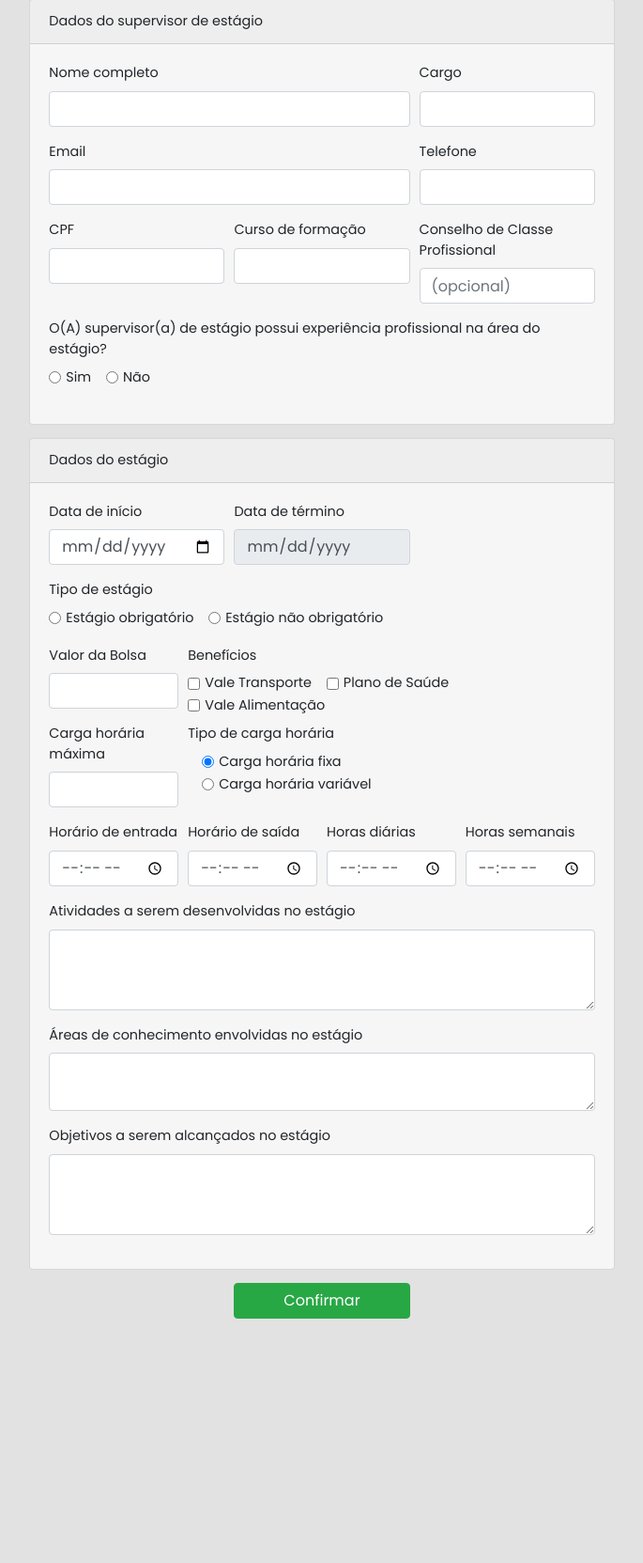
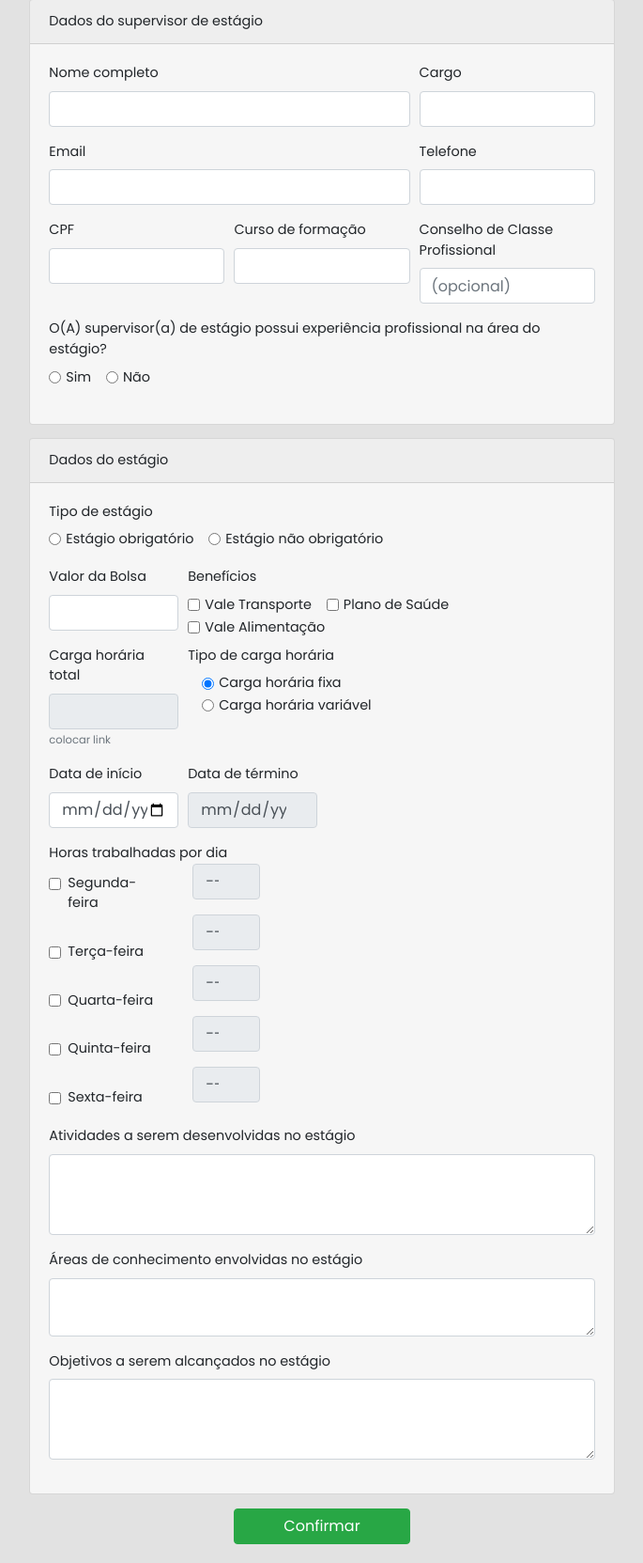
Before and after one commit to MarcosVMoreira/SistemaDeEstagio, a PHP site: page /formulario.php in a window 1280 px wide. Shown: the part 1709-3372 px from the top of the page at 94% size, without its empty margins (422-1107 px from the left). Before the commit the page ends 3112 px from the top, so only its background shows below. Run offline with PHP 8.4, Linux system fonts and the light colour scheme; some libraries are stand-ins or nearby versions.

Commit message:
Update: correção horários formulário

```diff
--- a/formulario.php
+++ b/formulario.php
@@ -459,22 +459,7 @@
                     </div>
                     <div class="card-body">
 
-                        <div class="form-row">
-                            <div class="col-sm-12 col-md-4">
-                                <div class="form-group">
-                                    <label for="inputDataInicioEstagio">Data de início</label>
-                                    <input type="date" class="form-control" id="inputDataInicioEstagio" required>
-                                </div>
-                            </div>
 
-                            <div class="col-sm-12 col-md-4">
-                                <div class="form-group">
-                                    <label for="inputDataFimEstagio">Data de término</label>
-                                    <input type="date" class="form-control" id="inputDataFimEstagio" disabled>
-                                </div>
-                            </div>
-
-                        </div>
 
                         <div class="form-row">
                             <div class="col-md-4">
@@ -531,8 +516,9 @@
                         <div class="form-row">
                             <div class="col-sm-12 col-md-3">
                                 <div class="form-group">
-                                    <label for="inputCargaHorariaMax">Carga horária máxima</label>
-                                    <input type="text" class="form-control" id="inputCargaHorariaMax">
+                                    <label for="inputCargaHorariaMax">Carga horária total</label>
+                                    <input type="text" class="form-control" id="inputCargaHorariaMax" disabled>
+                                    <small class="help-block text-muted">colocar link</small>
                                 </div>
                             </div>
                             <div class="col-sm-12 col-md-7">
@@ -554,6 +540,80 @@
                             </div>
                         </div>
 
+                        <div class="form-row">
+                            <div class="col-sm-12 col-md-3">
+                                <div class="form-group">
+                                    <label for="inputDataInicioEstagio">Data de início</label>
+                                    <input type="date" class="form-control" id="inputDataInicioEstagio" required>
+                                </div>
+                            </div>
+
+                            <div class="col-sm-12 col-md-3">
+                                <div class="form-group">
+                                    <label for="inputDataFimEstagio">Data de término</label>
+                                    <input type="date" class="form-control" id="inputDataFimEstagio" disabled>
+                                </div>
+                            </div>
+                        </div>
+
+                        <div class="row">
+                            <div class="col-sm-12 col-md-6">Horas trabalhadas por dia</div>
+                        </div>
+
+                        <div class="row">
+                            <div class="col-sm-12 col-md-3" style="margin-bottom: 10px;">
+                                <div class="form-check" style="margin-bottom: 10px; margin-top: 10px;">
+                                    <input class="form-check-input" type="checkbox" value="" id="checkSegunda">
+                                    <label class="form-check-label" for="defaultCheck1">
+                                        Segunda-feira
+                                    </label>
+                                </div>
+                                <div class="form-check" style="margin-bottom: 10px; margin-top: 30px;">
+                                    <input class="form-check-input" type="checkbox" value="" id="checkTerca">
+                                    <label class="form-check-label" for="defaultCheck1">
+                                        Terça-feira
+                                    </label>
+                                </div>
+                                <div class="form-check" style="margin-bottom: 10px; margin-top: 30px;">
+                                    <input class="form-check-input" type="checkbox" value="" id="checkQuarta">
+                                    <label class="form-check-label" for="defaultCheck1">
+                                        Quarta-feira
+                                    </label>
+                                </div>
+                                <div class="form-check" style="margin-bottom: 10px; margin-top: 30px;">
+                                    <input class="form-check-input" type="checkbox" value="" id="checkQuinta">
+                                    <label class="form-check-label" for="defaultCheck1">
+                                        Quinta-feira
+                                    </label>
+                                </div>
+                                <div class="form-check" style="margin-bottom: 10px; margin-top: 30px;">
+                                    <input class="form-check-input" type="checkbox" value="" id="checkSexta">
+                                    <label class="form-check-label" for="defaultCheck1">
+                                        Sexta-feira
+                                    </label>
+                                </div>
+                            </div>
+                            <div id="horarioEntrada" class="col-sm-12 col-md-2">
+                                <div class="form-group">
+                                    <input type="time" class="form-control" id="horasSegunda" disabled>
+                                </div>
+                                <div class="form-group">
+                                    <input type="time" class="form-control" id="horasTerca" disabled>
+                                </div>
+                                <div class="form-group">
+                                    <input type="time" class="form-control" id="horasQuarta" disabled>
+                                </div>
+                                <div class="form-group">
+                                    <input type="time" class="form-control" id="horasQuinta" disabled>
+                                </div>
+                                <div class="form-group">
+                                    <input type="time" class="form-control" id="horasSexta" disabled>
+                                </div>
+                            </div>
+                        </div>
+
+
+                        <!--
                         <div class="form-row" id="divHorarios">
                             <div id="horarioEntrada" class="col-sm-12 col-md-3">
                                 <div class="form-group">
@@ -583,6 +643,7 @@
                                 </div>
                             </div>
                         </div>
+                        -->
 
                         <div id="divSeguro1" class="form-row">
 
```
Also changed, not shown: js/formulario.js (+49 -2 lines).
